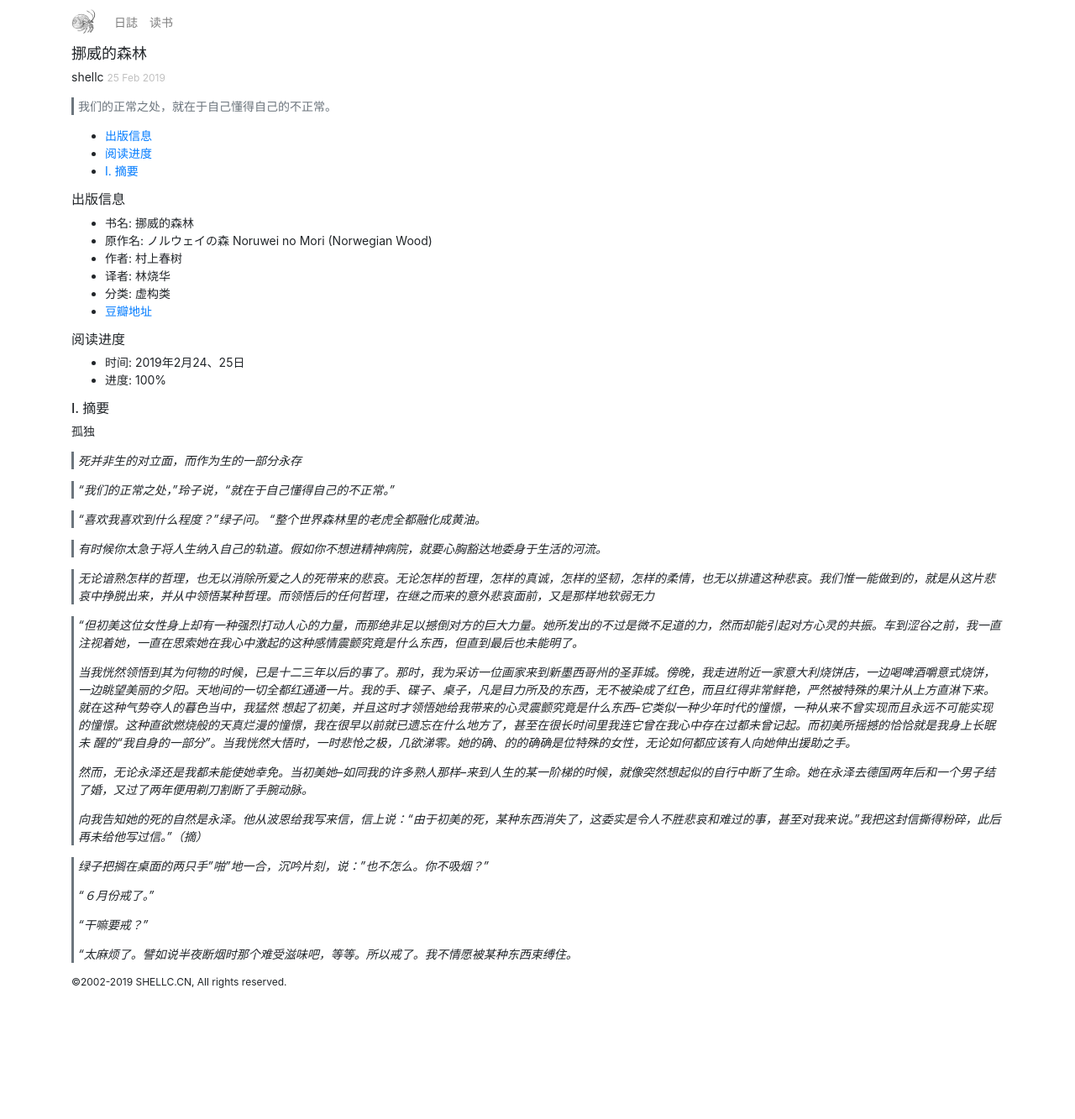
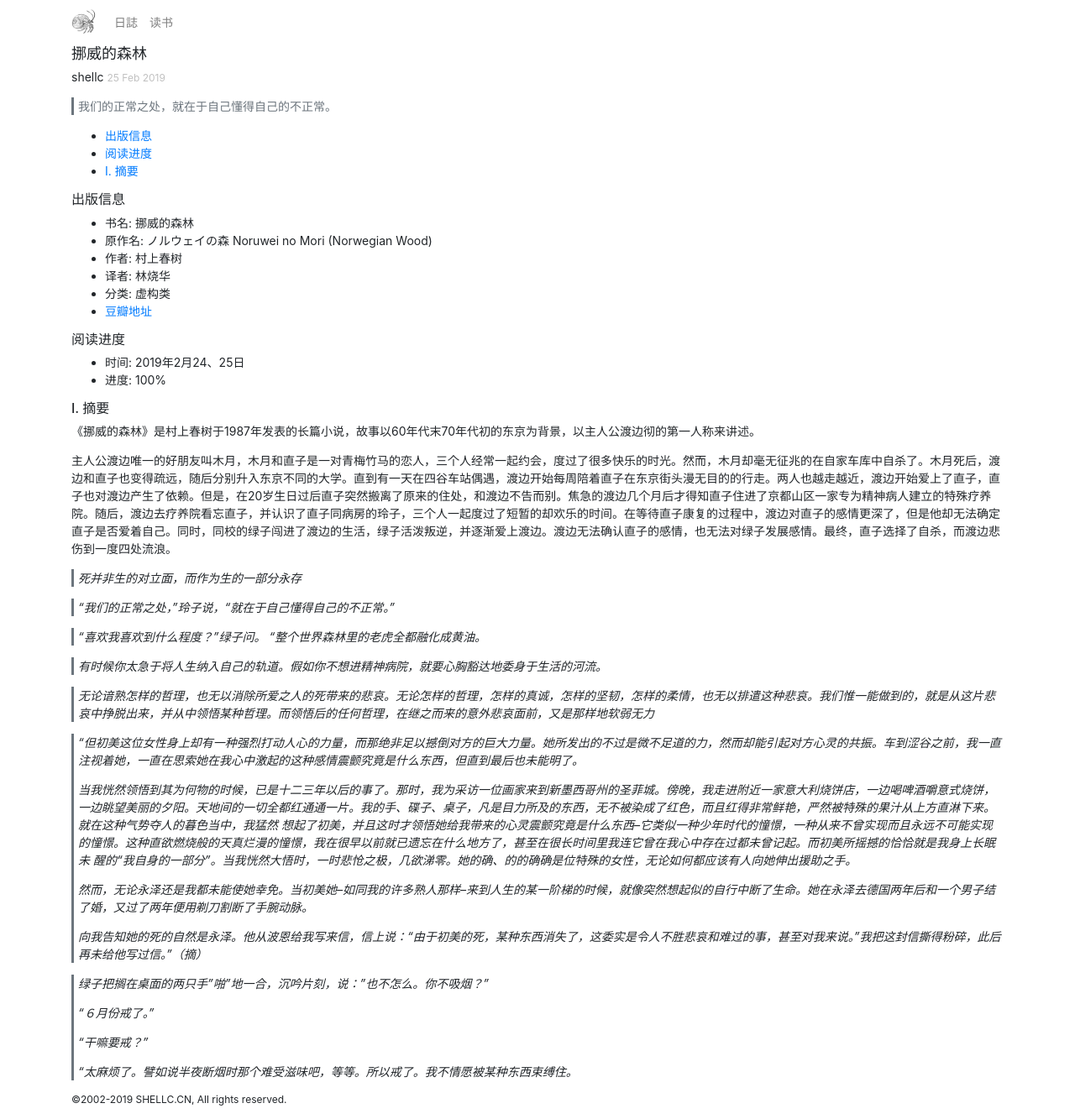
Before and after one commit to shellc/shellc.github.io, a Jekyll site: the page built from _posts/books/2019-02-25-Norwegian-Wood.md, in a window 1280 px wide. Shown: the whole page at 84% size. Built offline with Jekyll 4.4.1, drawn with Linux system fonts in a browser that asks for light colours; before the commit the page ends 1193 px from its top, so only the background shows below that.

Commit message:
add Norwegian Wood

```diff
--- a/_posts/books/2019-02-25-Norwegian-Wood.md
+++ b/_posts/books/2019-02-25-Norwegian-Wood.md
@@ -26,7 +26,9 @@ title: 挪威的森林
 
 ## I. 摘要
 
-孤独
+《挪威的森林》是村上春树于1987年发表的长篇小说，故事以60年代末70年代初的东京为背景，以主人公渡边彻的第一人称来讲述。
+
+主人公渡边唯一的好朋友叫木月，木月和直子是一对青梅竹马的恋人，三个人经常一起约会，度过了很多快乐的时光。然而，木月却毫无征兆的在自家车库中自杀了。木月死后，渡边和直子也变得疏远，随后分别升入东京不同的大学。直到有一天在四谷车站偶遇，渡边开始每周陪着直子在东京街头漫无目的的行走。两人也越走越近，渡边开始爱上了直子，直子也对渡边产生了依赖。但是，在20岁生日过后直子突然搬离了原来的住处，和渡边不告而别。焦急的渡边几个月后才得知直子住进了京都山区一家专为精神病人建立的特殊疗养院。随后，渡边去疗养院看忘直子，并认识了直子同病房的玲子，三个人一起度过了短暂的却欢乐的时间。在等待直子康复的过程中，渡边对直子的感情更深了，但是他却无法确定直子是否爱着自己。同时，同校的绿子闯进了渡边的生活，绿子活泼叛逆，并逐渐爱上渡边。渡边无法确认直子的感情，也无法对绿子发展感情。最终，直子选择了自杀，而渡边悲伤到一度四处流浪。
 
 > 死并非生的对立面，而作为生的一部分永存
 
```
